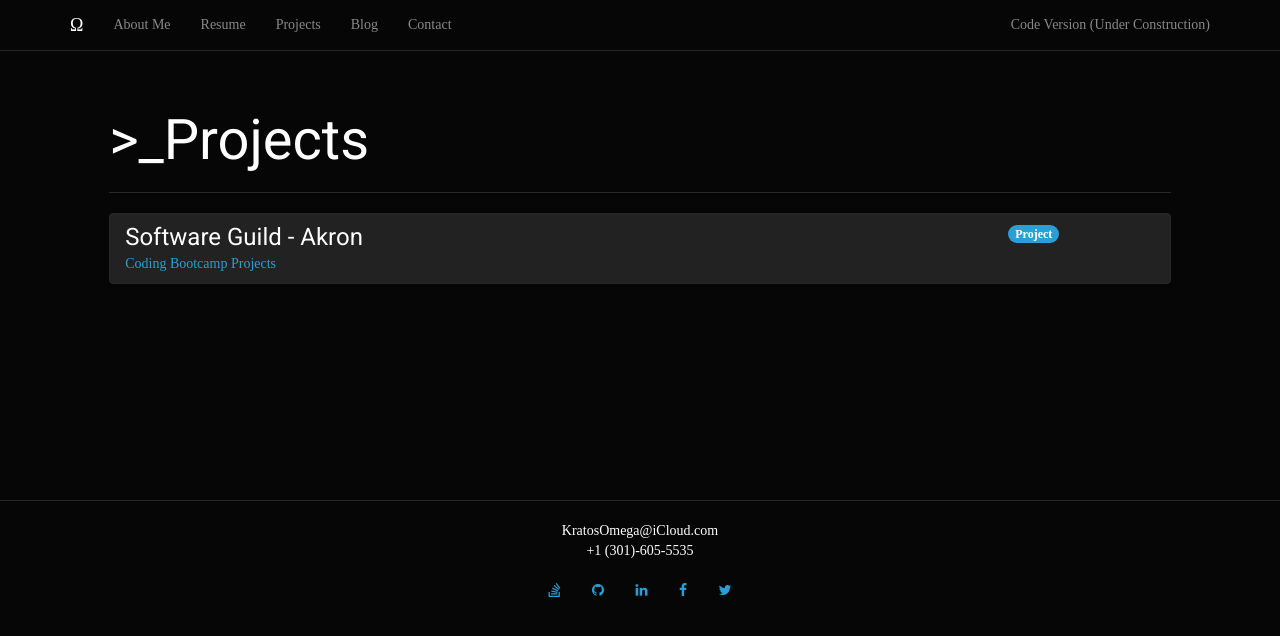
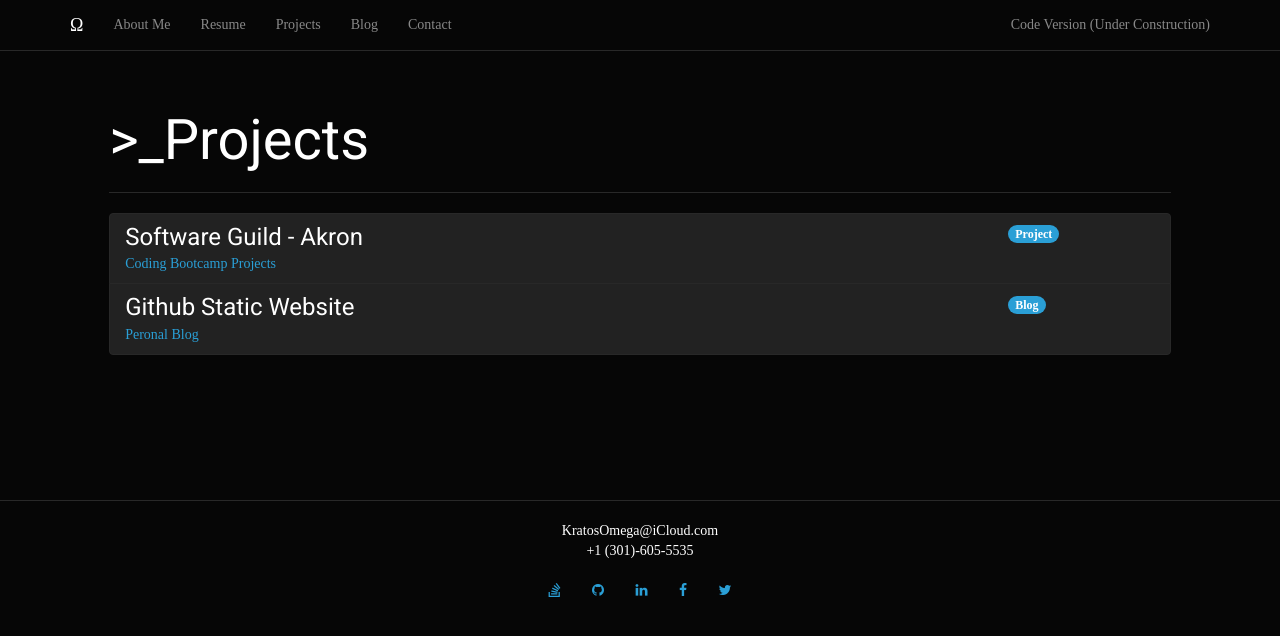
Before and after one commit to KratosOmega/omega-portfolio, a Jekyll site: the page built from project.html, in a window 1280 px wide. Shown: the top 636 px of the page. Built offline with Jekyll 4.4.1, drawn with Linux system fonts in a browser that asks for light colours; nearby versions of some CDN libraries; some web fonts are replaced; comment, search, counter and statistics services are not loaded.

Commit message:
update project page

```diff
--- a/project.html
+++ b/project.html
@@ -33,6 +33,22 @@ layout: page
                         </a>
                     </div>
 
+                    <div class="list-group-item">
+                        <a href="https://github.com/KratosOmega/omega-portfolio" class="popup" target="_blank">
+                            <div class="row">
+                                <div class="col-sm-12 col-md-10 col-lg-10">
+                                    <h4 class="list-group-item-heading">Github Static Website</h4>
+                                    <p class="list-group-item-text">Peronal Blog</p>
+                                </div>
+                                <div class="col-sm-12 col-md-2 col-lg-2">
+                                    <a class="badge badge-primary category" href="#">
+                                        Blog
+                                    </a>
+                                </div>
+                            </div>
+                        </a>
+                    </div>
+
                 </div>
             </div>
         </div>
```
